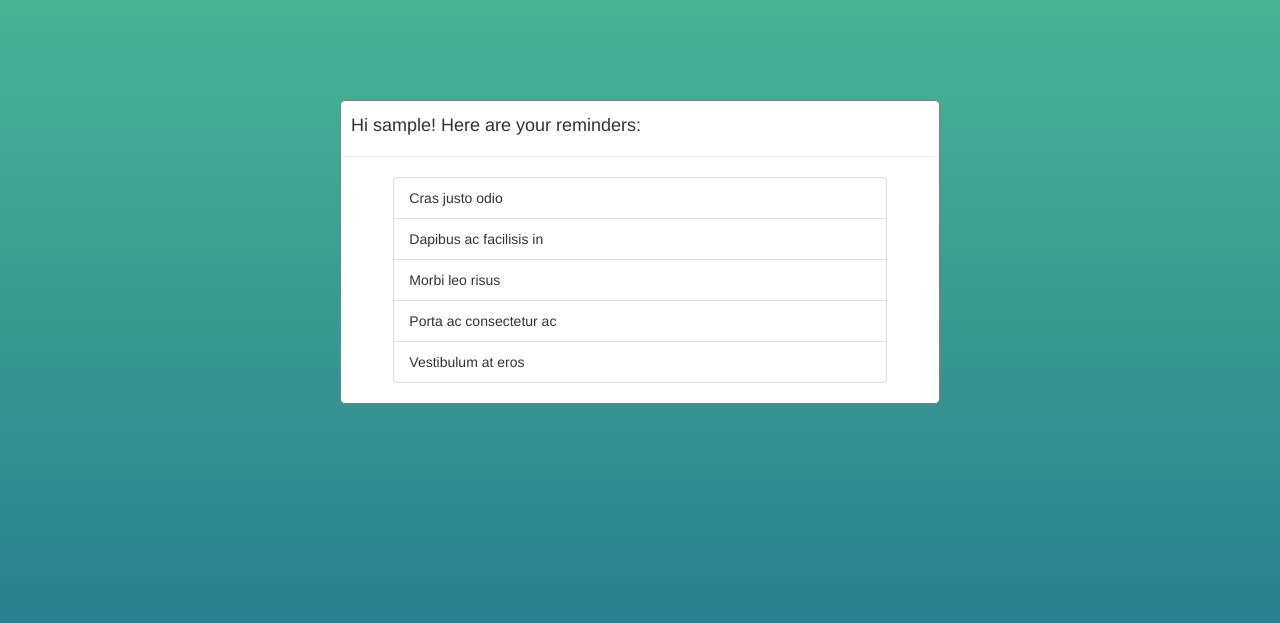
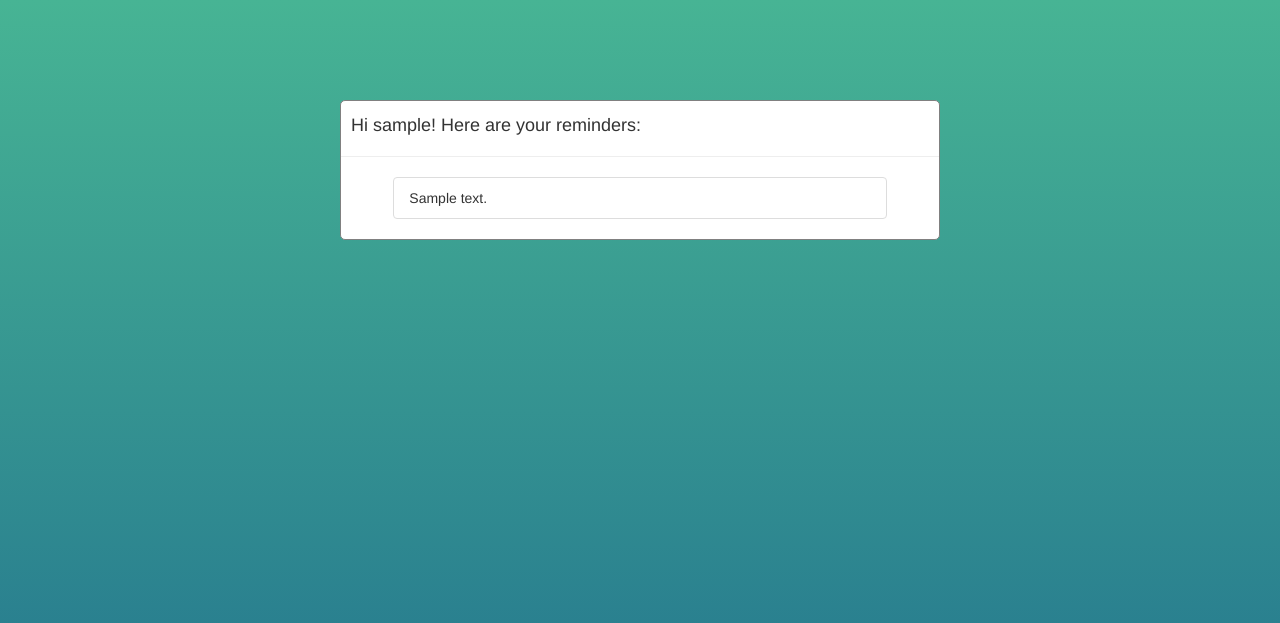
Before and after one commit to phouse512/crowdsource-refactor, a Flask app: page /dashboard in a window 1280 px wide. Shown: the top 623 px of the page. Run offline with Flask 2, Linux system fonts and the light colour scheme; a user stored in the database is signed in; tables that the repository leaves empty hold one stand-in row (values such as "Sample post"); some libraries are stand-ins or nearby versions.

Commit message:
please work

```diff
--- a/reminder/templates/dashboard.html
+++ b/reminder/templates/dashboard.html
@@ -10,11 +10,9 @@
 	<div class="row">
 		<div class="col-lg-10 col-lg-offset-1">
 			<ul class="list-group">
-				<li class="list-group-item">Cras justo odio</li>
-				<li class="list-group-item">Dapibus ac facilisis in</li>
-				<li class="list-group-item">Morbi leo risus</li>
-				<li class="list-group-item">Porta ac consectetur ac</li>
-				<li class="list-group-item">Vestibulum at eros</li>
+				{% for reminder in reminders %}
+				<li class="list-group-item">{{ reminder.description }}</li>
+				{% endfor %}
 			</ul>
 		</div>
 	</div>
```
